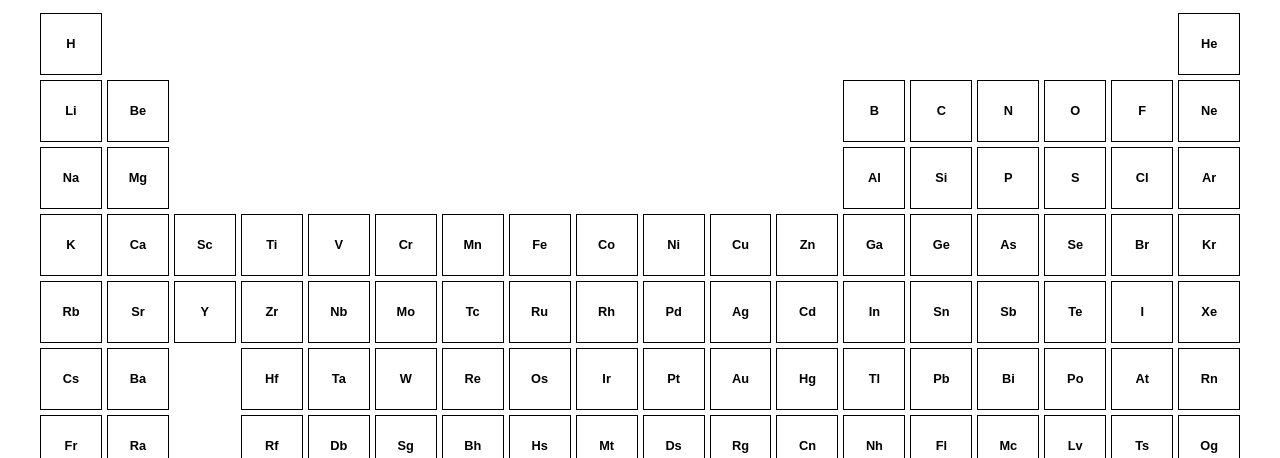
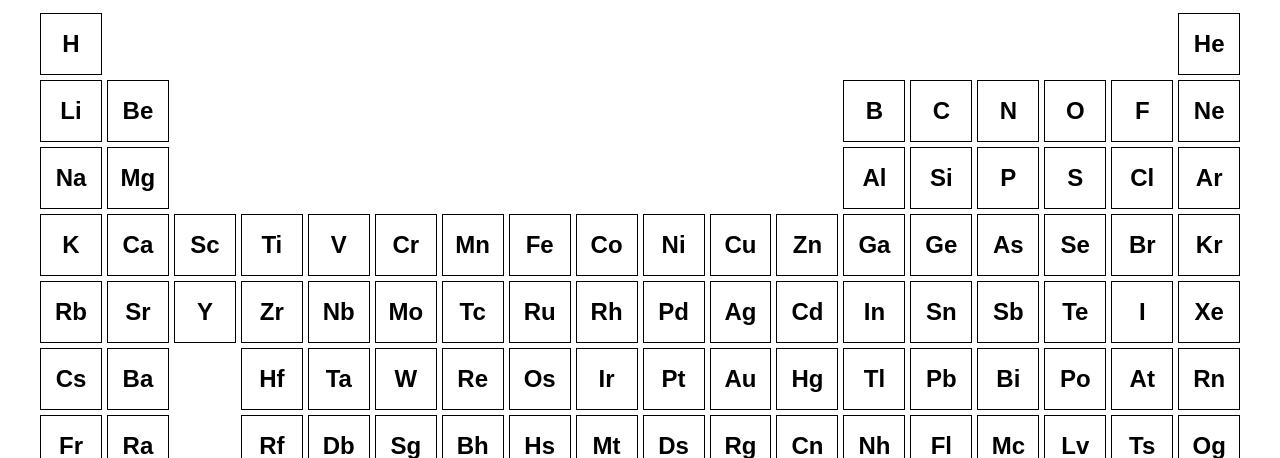
Before and after one commit to dylanballback/flask_periodic_table, a Flask app: page / in a window 1280 px wide. Shown: the top 458 px of the page. Run offline with Flask 3, Linux system fonts and the light colour scheme; data comes from the database, SQL or seed files in the repository.

Commit message:
highlight element when put mouse on it

```diff
--- a/periodic_table_app/static/css/style.css
+++ b/periodic_table_app/static/css/style.css
@@ -30,7 +30,7 @@ body {
   /* Adjust the font size and weight */
   .element {
     font-weight: bold;
-    font-size: 0.8rem; /* Adjust the font size as needed */
+    font-size: 1.5rem; /* Adjust the font size as needed */
   }
 
   /* Make the empty elements take up space but invisible */
@@ -58,3 +58,14 @@ body {
   .halogen { background-color: #B2FFFF; } /* Light Cyan */
   .nonmetal { background-color: #C0C0C0; } /* Silver */
   .unknown-properties { background-color: #FFFFFF; } /* White for unknown properties */
+
+
+/* Trying to make it so when I hover mouse over element it highlight it another color */
+.element {
+  /* Existing styles... */
+  transition: background-color 0.3s; /* Smooth transition for background color change */
+}
+
+.element:hover {
+  background-color: #ADD8E6; /* Light blue background on hover, change as desired */
+}
```
